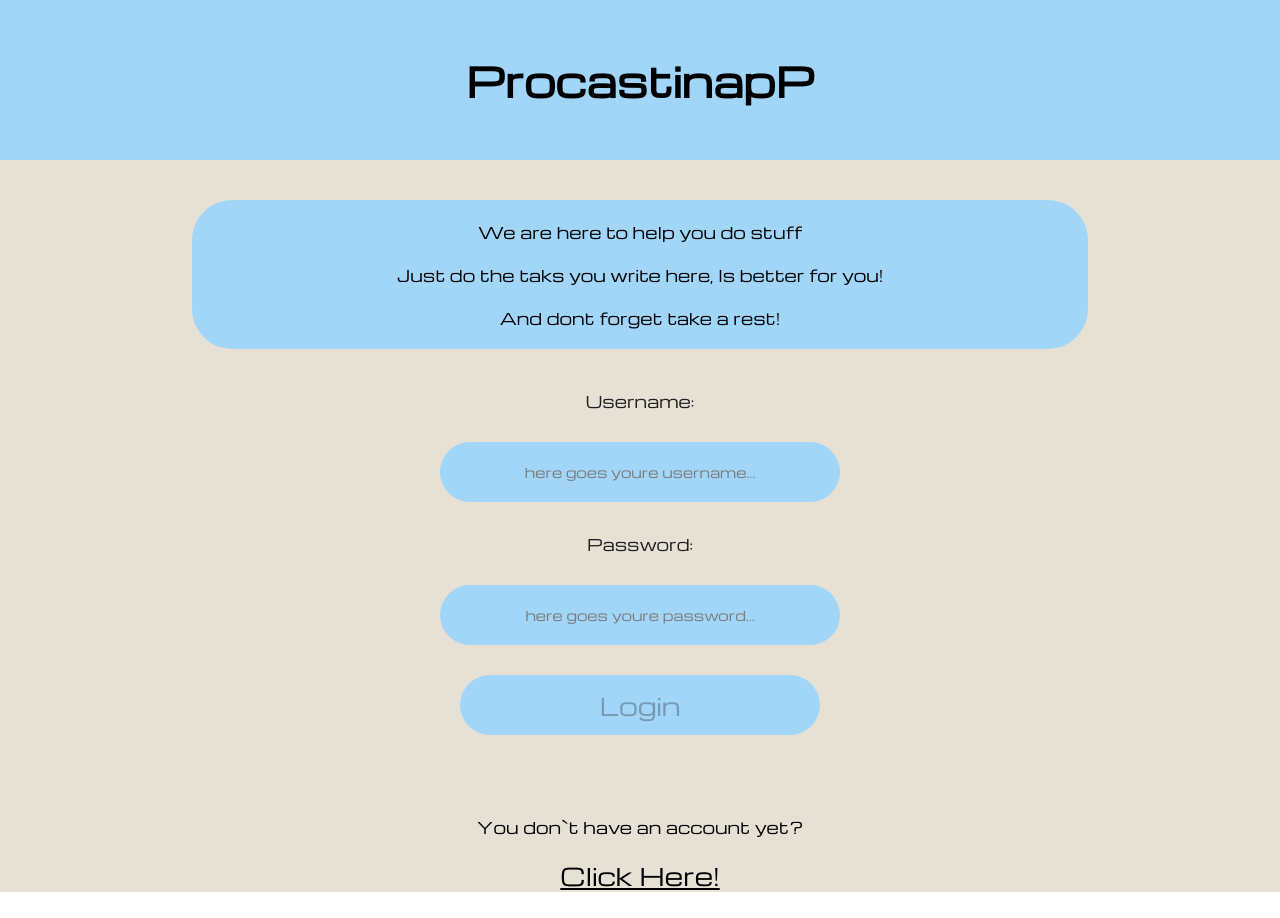
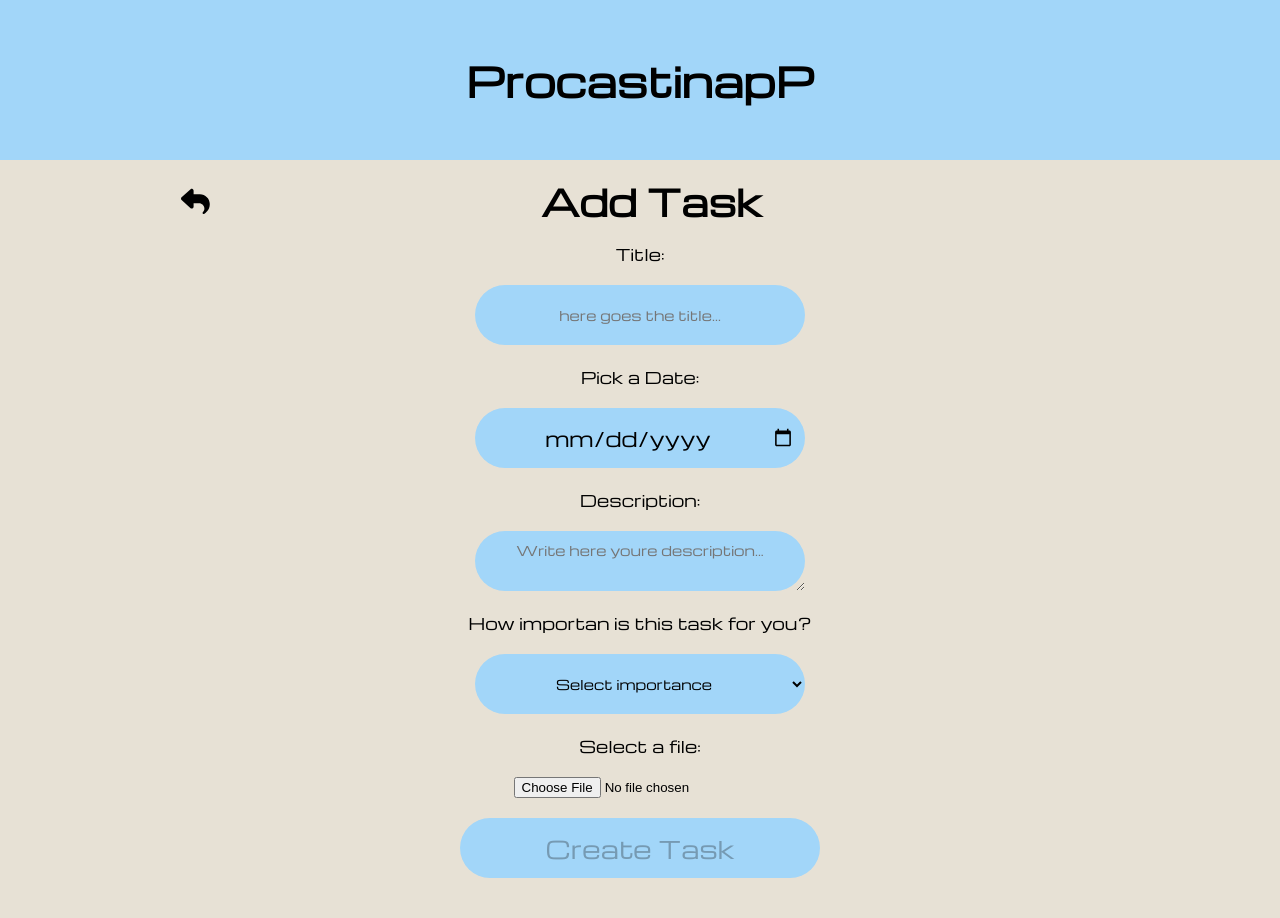
Before and after one commit to Gax1/procastinapp-front, a React (Create React App) app: page / in a window 1280 px wide. Before the commit this address led to /login. Before the commit the page ends 892 px from the top, so only its background shows below. Built offline with nearby package versions, Linux system fonts and the light colour scheme; no server answers.

Commit message:
Added taskCreatePage

```diff
--- a/src/App.tsx
+++ b/src/App.tsx
@@ -3,6 +3,7 @@ import { Navigate, Route, Routes } from "react-router-dom";
 import AuthLogin from "./components/AuthComponent/AuthLoginComponent";
 import { Loading } from "./components/Loading/Loading";
 import { Modal } from "./components/Modal/Modal";
+import CreateTaskPage from "./pages/CreateTaskPage/CreateTaskPage";
 import { DayTasksPage } from "./pages/DayTasksPage/DayTasksPage";
 import { LoginPage } from "./pages/LoginPage/LoginPage";
 import { NotFoundPage } from "./pages/NotFoundPage/NotFoundPage";
@@ -17,7 +18,7 @@ function App() {
   return (
     <>
       <div className="main-container">
-        {isLoadding && <Loading />}
+        {/* {isLoadding && <Loading />}
         <Modal />
         <Routes>
           <Route path="/" element={<Navigate to={"/login"} />} />
@@ -28,7 +29,8 @@ function App() {
             element={<AuthLogin children={<DayTasksPage />} />}
           />
           <Route path="*" element={<NotFoundPage />} />
-        </Routes>
+        </Routes> */}
+        <CreateTaskPage />
       </div>
     </>
   );
--- /dev/null
+++ b/src/pages/CreateTaskPage/CreateTaskPage.tsx
@@ -0,0 +1,28 @@
+import { faReply } from "@fortawesome/free-solid-svg-icons";
+import { FontAwesomeIcon } from "@fortawesome/react-fontawesome";
+import { NavLink } from "react-router-dom";
+import { Header } from "../../components/Header/Header";
+import TaskForm from "../../components/TaskForm/TaskForm";
+import CreateTaskPageStyled from "./CreateTaskPageStyled";
+
+const CreateTaskPage = (): JSX.Element => {
+  return (
+    <>
+      <CreateTaskPageStyled>
+        <Header />
+        <div className="page-title-container">
+          <span className="page-title navigation-arrow">
+            <NavLink to={"/my-day"}>
+              <FontAwesomeIcon className="icon" icon={faReply} />
+            </NavLink>
+          </span>
+          <h2 className="page-title">Add Task</h2>
+          <span>&nbsp; </span>
+        </div>
+        <TaskForm buttonText="Create Task" />
+      </CreateTaskPageStyled>
+    </>
+  );
+};
+
+export default CreateTaskPage;
--- /dev/null
+++ b/src/pages/CreateTaskPage/CreateTaskPageStyled.ts
@@ -0,0 +1,18 @@
+import styled from "styled-components";
+
+const CreateTaskPageStyled = styled.div`
+  .page-title-container {
+    display: flex;
+    background-color: ${(props) => props.theme.colors.secondaryColor};
+    justify-content: space-around;
+    align-items: center;
+    position: relative;
+    font-size: ${(props) => props.theme.fontSizesMobile.mediumTitles};
+    padding: 15px;
+  }
+  .icon {
+    font-size: 1.8rem;
+  }
+`;
+
+export default CreateTaskPageStyled;
```
